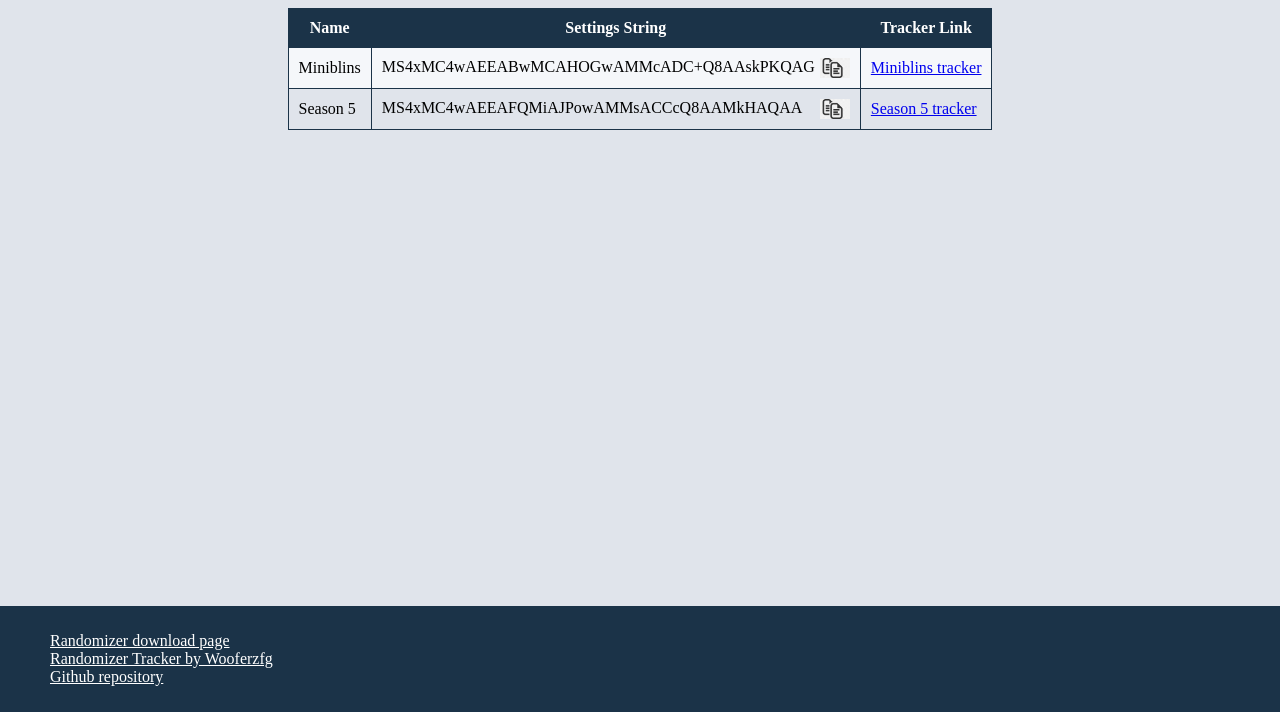
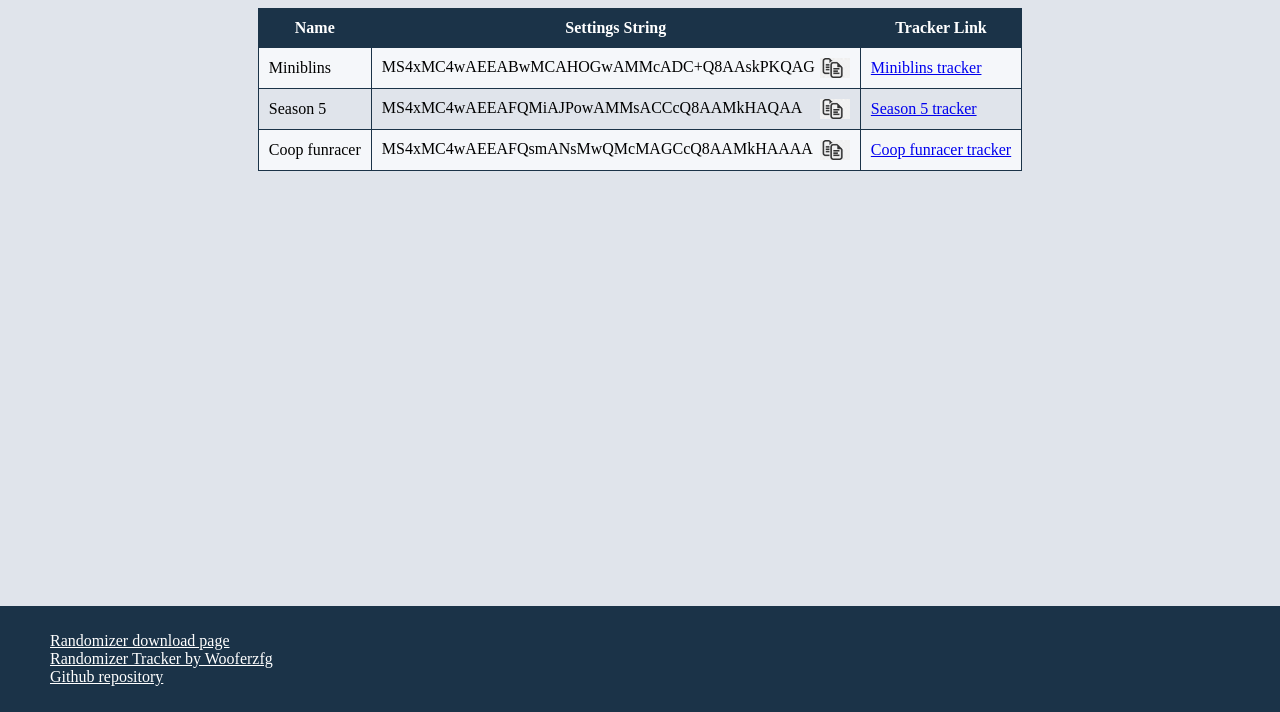
Before and after one commit to kenokeefe91/wwrando-permalinks, a plain HTML site: page index.html in a window 1280 px wide. Shown: the part 88-800 px from the top of the page. Drawn offline with Linux system fonts and the light colour scheme; a web font is replaced by a local one.

Commit message:
Deploying to gh-pages from @ kenokeefe91/wwrando-settings-string@ceda6e602407dc7327bace7fce55cceec8382b3b 🚀

```diff
--- a/index.html
+++ b/index.html
@@ -107,6 +107,12 @@
                 <td><a href="https://www.wooferzfg.me/tww-rando-tracker/#/tracker/new/MS4xMC4wAEEAFQMiAJPowAMMsACCcQ8AAMkHAQAA" target="_blank">Season 5 tracker</a>
             </tr>
 
+            <tr>
+                <td>Coop funracer</td>
+                <td>MS4xMC4wAEEAFQsmANsMwQMcMAGCcQ8AAMkHAAAA <span class="copy-icon" onclick="copyToClipboard('MS4xMC4wAEEAFQsmANsMwQMcMAGCcQ8AAMkHAAAA')"</td>
+                <td><a href="https://www.wooferzfg.me/tww-rando-tracker/#/tracker/new/MS4xMC4wAEEAFQsmANsMwQMcMAGCcQ8AAMkHAAAA" target="_blank">Coop funracer tracker</a>
+            </tr>
+
         </table>
     </div>
 
```
